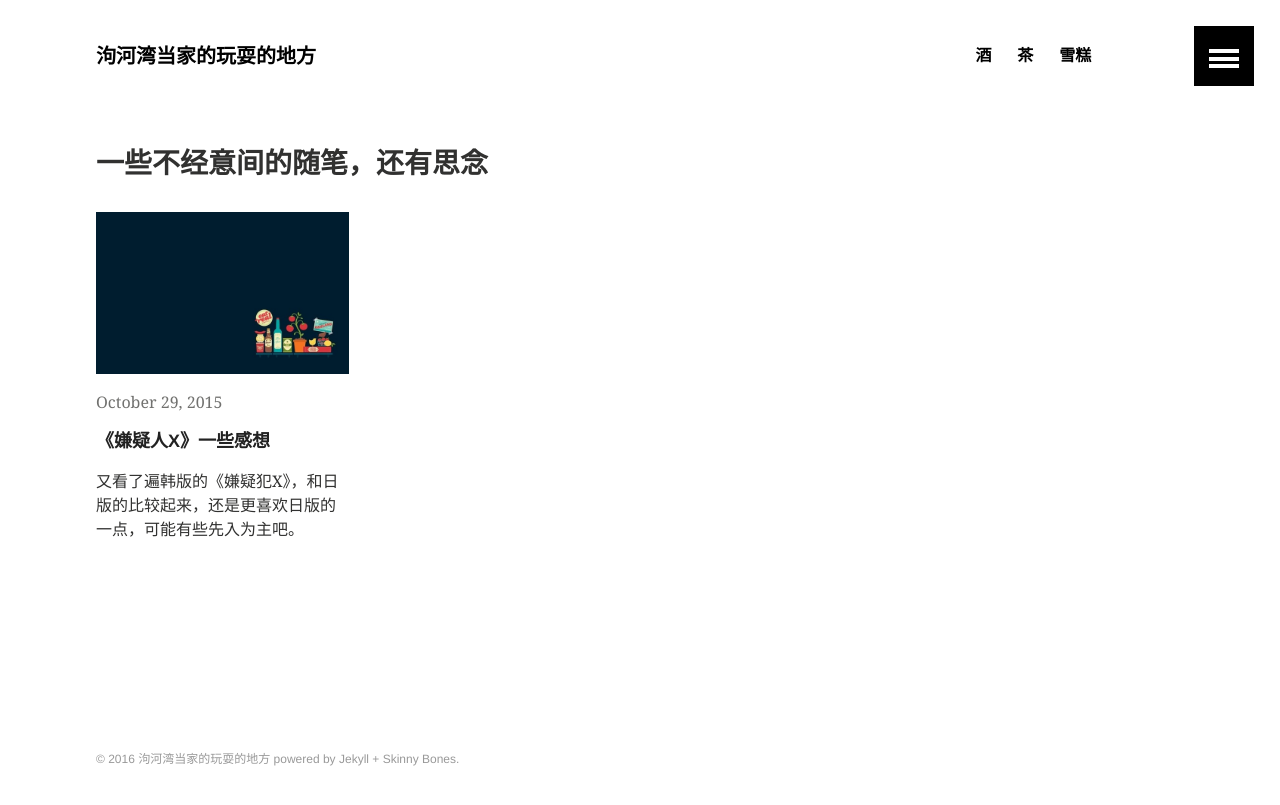
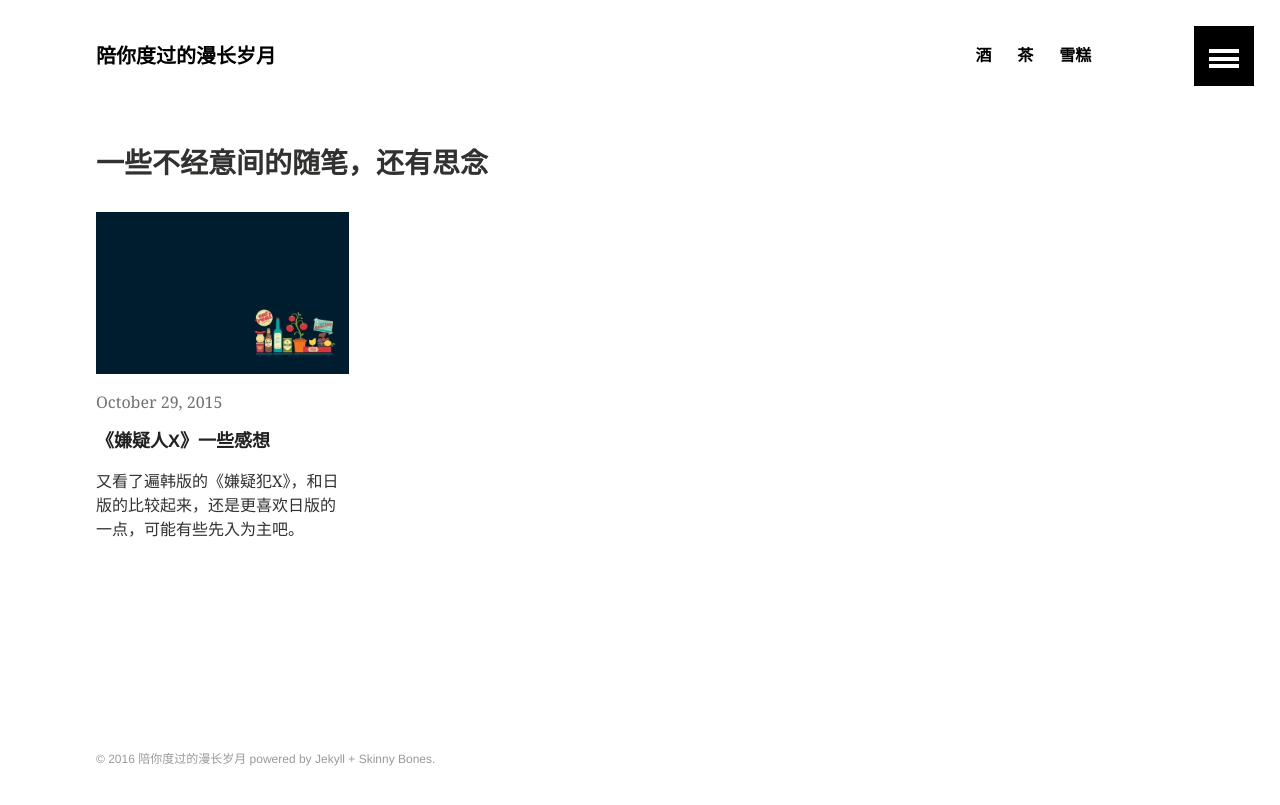
Before and after one commit to yimiIO/word, a Jekyll site: the page built from beer.md, in a window 1280 px wide. Shown: the top 805 px of the page. Built offline with Jekyll 4.4.1, drawn with Linux system fonts in a browser that asks for light colours; part of the change alters nothing that is shown.

Commit message:
Update _config.yml

```diff
--- a/_config.yml
+++ b/_config.yml
@@ -1,6 +1,6 @@
 # Site wide configuration
 
-title: 泃河湾当家的玩耍的地方
+title: 陪你度过的漫长岁月
 description:
 logo:  # 120x120 px default image used for Twitter summary card
 teaser: tesar01.png # 400x250 px default teaser image used in image archive grid
@@ -25,8 +25,8 @@ image:
 
 # Site owner
 owner:
-  name: i9527
-  email: juhetuf@163.com
+  name: 98ki
+  email: zpy@98ki.com
   twitter:
   google:
     ad-client:
```
